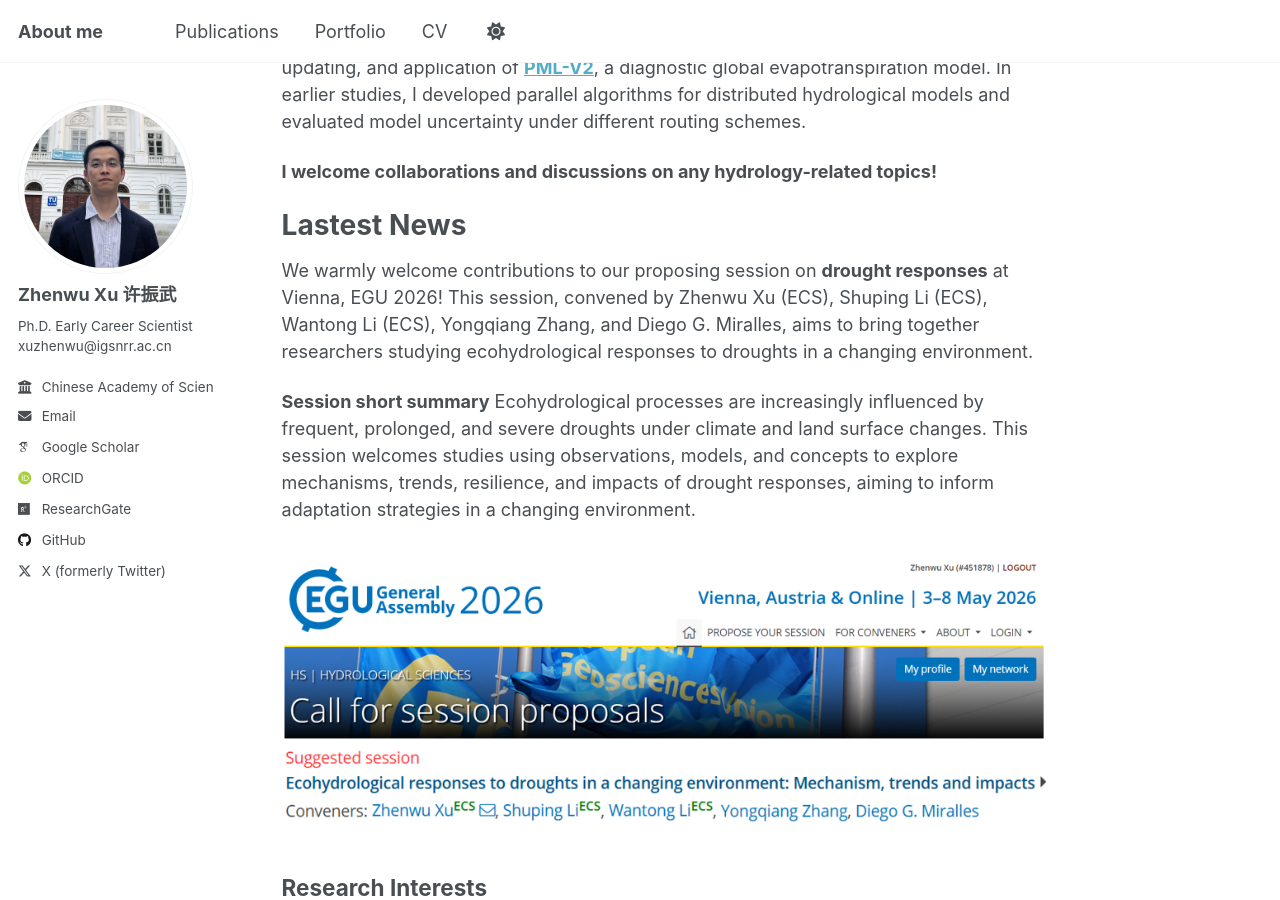
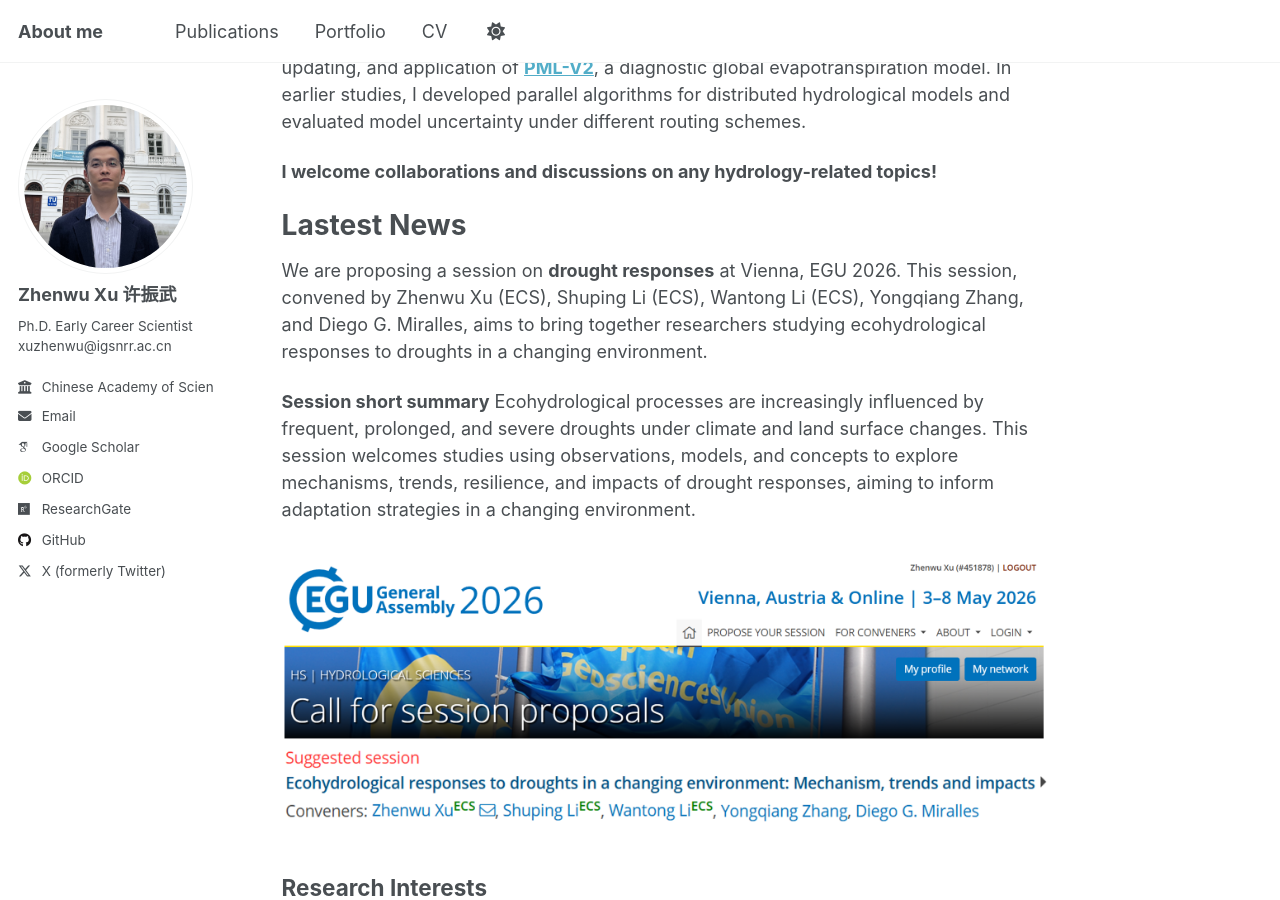
Before and after one commit to xuzhenwu/xuzhenwu.github.io, a Jekyll site: the page built from _pages/about.md, in a window 1280 px wide and 900 px high, scrolled down 485 px. Built offline with Jekyll 4.4.1, drawn with Linux system fonts in a browser that asks for light colours; some web fonts are replaced; a script that is not in the unit is left out.

Commit message:
update news

```diff
--- a/_pages/about.md
+++ b/_pages/about.md
@@ -19,7 +19,7 @@ I also work on data and methodological development, including the development, u
 
 # Lastest News
 
-We warmly welcome contributions to our proposing session on **drought responses** at Vienna, EGU 2026!
+We are proposing a session on **drought responses** at Vienna, EGU 2026.
 This session, convened by Zhenwu Xu (ECS), Shuping Li (ECS), Wantong Li (ECS), Yongqiang Zhang, and Diego G. Miralles, aims to bring together researchers studying ecohydrological responses to droughts in a changing environment.
 
 **Session short summary**
```
Also changed, not shown: 1 other file.
